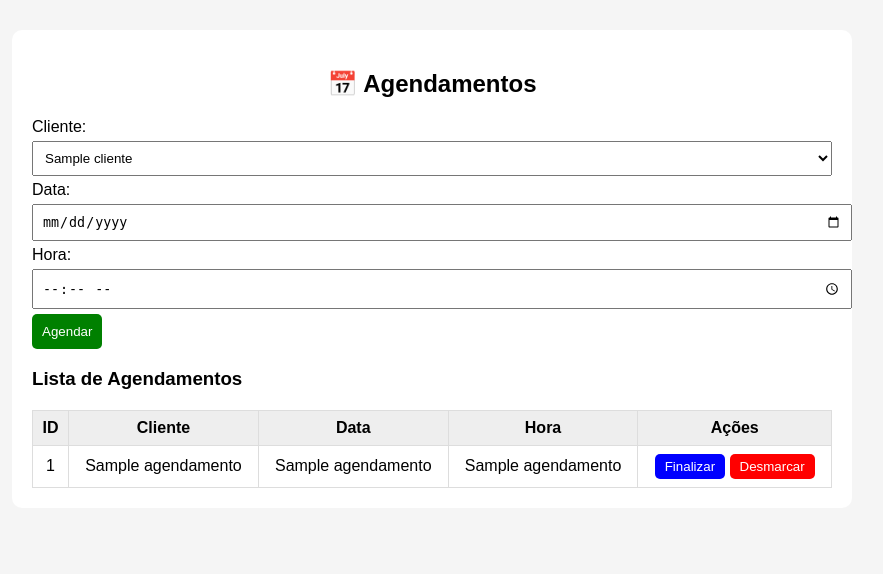
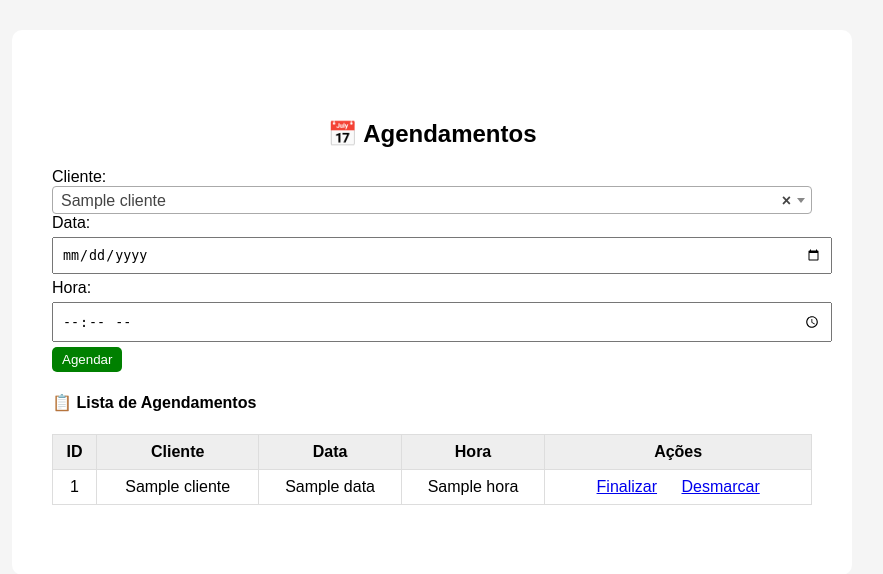
Before and after one commit to magicogames0-tech/meu-sistema, a Flask app: template templates/agendamentos.html in a window 1280 px wide. Shown: the part 39-613 px from the top of the page, without its empty margins (208-1091 px from the left). Run offline with Flask 3, Linux system fonts and the light colour scheme; the template is opened without the code that fills it: most values are stand-ins (such as "Sample title", 1, 10 or a date in 2020); some libraries are stand-ins or nearby versions.

Commit message:
agendamentos.html

```diff
--- a/templates/agendamentos.html
+++ b/templates/agendamentos.html
@@ -1,31 +1,80 @@
 {% extends "base.html" %}
+
 {% block content %}
-<h2>📅 Agendamentos</h2>
-<form method="post">
-    Cliente:
-    <select name="cliente_id" required>
-        {% for c in clientes %}
-        <option value="{{ c[0] }}">{{ c[1] }}</option>
+<div class="container mt-4">
+    <div class="card shadow-sm p-4">
+        <h2 class="text-center mb-4">
+            📅 Agendamentos
+        </h2>
+
+        <!-- Formulário -->
+        <form method="POST" action="{{ url_for('agendamentos') }}">
+            <div class="mb-3">
+                <label for="cliente" class="form-label">Cliente:</label>
+                <select name="cliente" id="cliente" class="form-control" required>
+                    {% for cliente in clientes %}
+                        <option value="{{ cliente.nome }}">{{ cliente.nome }}</option>
                     {% endfor %}
-    </select><br>
-    Data: <input type="date" name="data" required><br>
-    Hora: <input type="time" name="hora" required><br>
-    <button type="submit">Agendar</button>
+                </select>
+            </div>
+
+            <div class="mb-3">
+                <label for="data" class="form-label">Data:</label>
+                <input type="date" name="data" id="data" class="form-control" required>
+            </div>
+
+            <div class="mb-3">
+                <label for="hora" class="form-label">Hora:</label>
+                <input type="time" name="hora" id="hora" class="form-control" required>
+            </div>
+
+            <button type="submit" class="btn btn-success">Agendar</button>
         </form>
-<h3>Lista de Agendamentos</h3>
-<table>
-    <tr><th>ID</th><th>Cliente</th><th>Data</th><th>Hora</th><th>Ações</th></tr>
+
+        <!-- Lista de Agendamentos -->
+        <h4 class="mt-4">📋 Lista de Agendamentos</h4>
+        <table class="table table-striped">
+            <thead>
+                <tr>
+                    <th>ID</th>
+                    <th>Cliente</th>
+                    <th>Data</th>
+                    <th>Hora</th>
+                    <th>Ações</th>
+                </tr>
+            </thead>
+            <tbody>
                 {% for ag in agendamentos %}
                 <tr>
-        <td>{{ ag[0] }}</td>
-        <td>{{ ag[1] }}</td>
-        <td>{{ ag[2] }}</td>
-        <td>{{ ag[3] }}</td>
+                    <td>{{ ag.id }}</td>
+                    <td>{{ ag.cliente }}</td>
+                    <td>{{ ag.data }}</td>
+                    <td>{{ ag.hora }}</td>
                     <td>
-            <a href="{{ url_for('finalizar', agendamento_id=ag[0]) }}"><button class="btn btn-blue">Finalizar</button></a>
-            <a href="{{ url_for('desmarcar', agendamento_id=ag[0]) }}"><button class="btn btn-red">Desmarcar</button></a>
+                        <a href="{{ url_for('finalizar_agendamento', id=ag.id) }}" class="btn btn-sm btn-success">Finalizar</a>
+                        <a href="{{ url_for('desmarcar_agendamento', id=ag.id) }}" class="btn btn-sm btn-danger">Desmarcar</a>
                     </td>
                 </tr>
+                {% else %}
+                <tr>
+                    <td colspan="5" class="text-center">Nenhum agendamento encontrado.</td>
+                </tr>
                 {% endfor %}
+            </tbody>
         </table>
+    </div>
+</div>
+
+<!-- Select2: transformar select em campo de pesquisa -->
+<link href="https://cdn.jsdelivr.net/npm/select2@4.1.0-rc.0/dist/css/select2.min.css" rel="stylesheet" />
+<script src="https://code.jquery.com/jquery-3.6.0.min.js"></script>
+<script src="https://cdn.jsdelivr.net/npm/select2@4.1.0-rc.0/dist/js/select2.min.js"></script>
+<script>
+    $(document).ready(function() {
+        $('#cliente').select2({
+            placeholder: "Digite o nome do cliente",
+            allowClear: true
+        });
+    });
+</script>
 {% endblock %}
```
Lines whose indentation alone changed are shown as unchanged.
